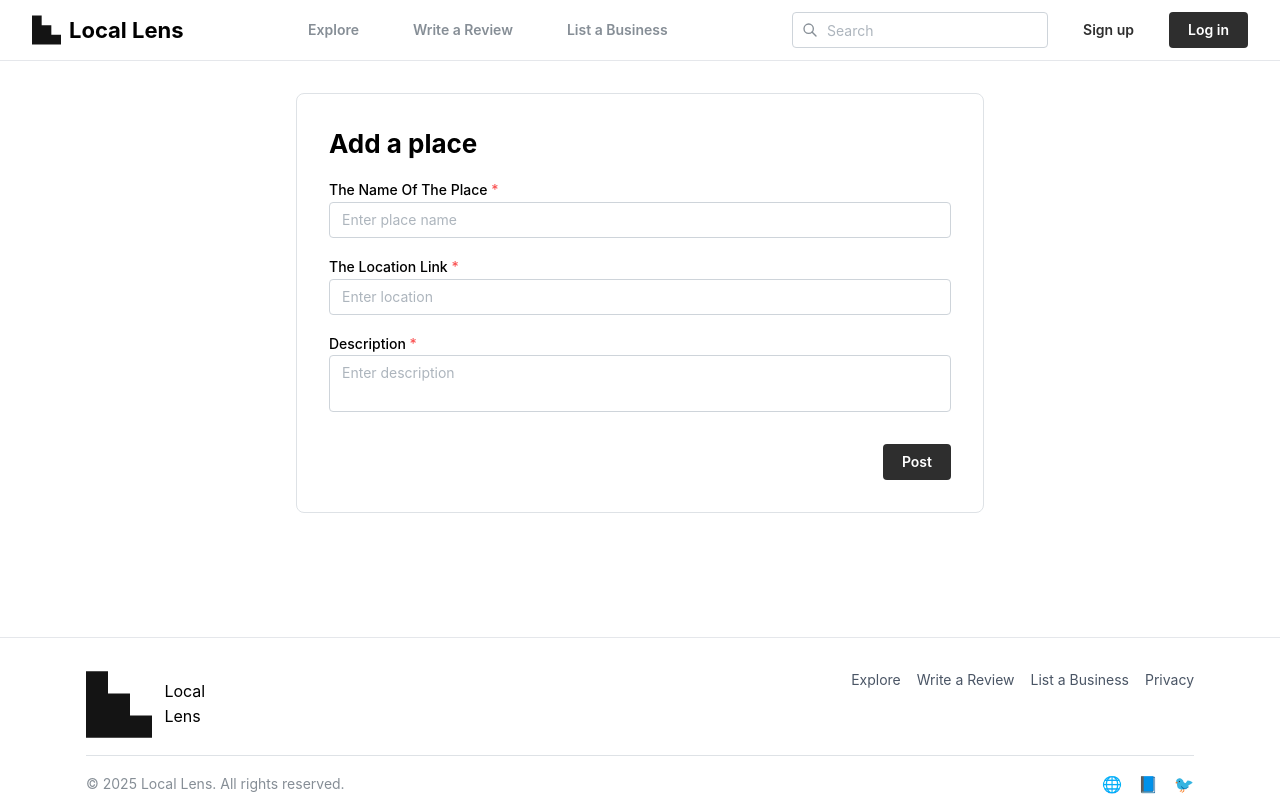
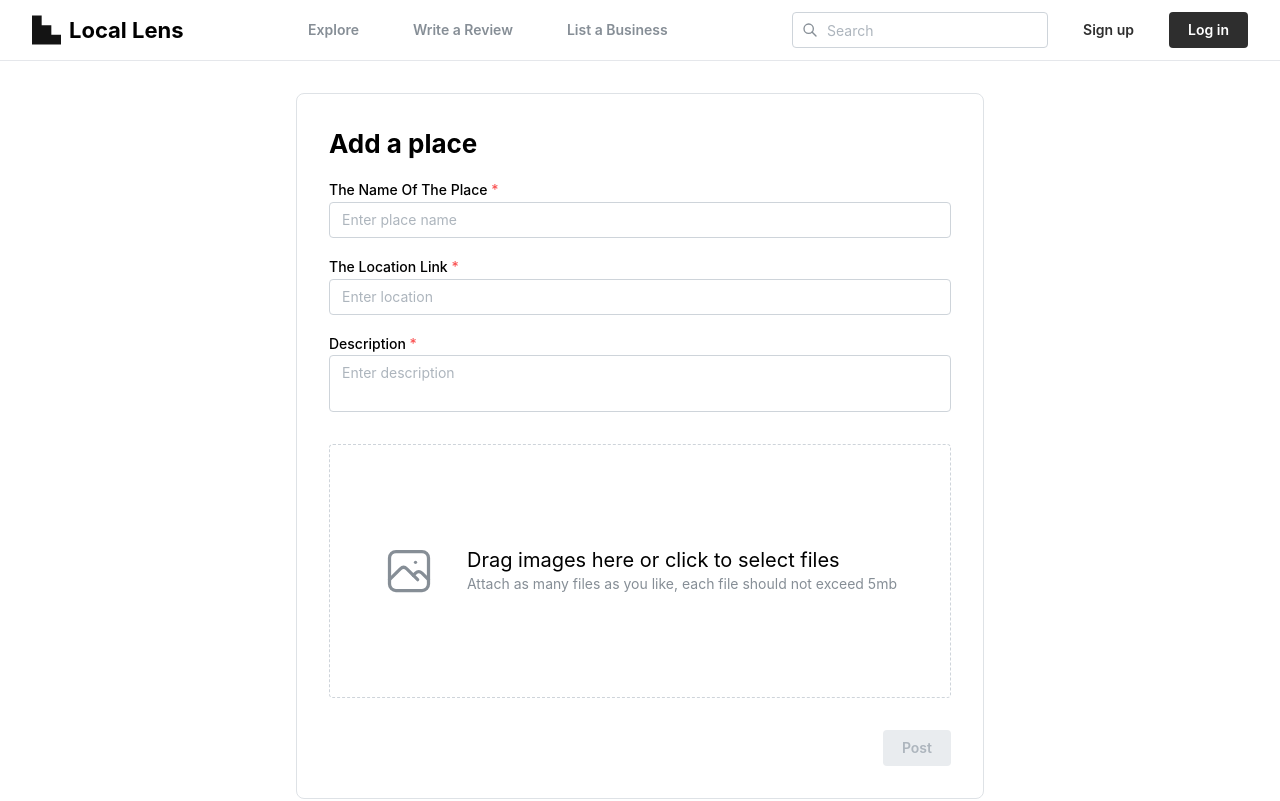
Before and after one commit to yitethio/review_ui, a Next.js app: page /pages/AddPlace in a window 1280 px wide. Shown: the top 801 px of the page. Built offline with nearby package versions, Linux system fonts and the light colour scheme.

Commit message:
worked on the upload image in add place and added drop zone in the add place page

```diff
--- a/package.json
+++ b/package.json
@@ -10,6 +10,7 @@
   },
   "dependencies": {
     "@mantine/core": "^8.1.2",
+    "@mantine/dropzone": "^8.1.2",
     "@mantine/hooks": "^8.1.2",
     "@reduxjs/toolkit": "^2.8.2",
     "@tabler/icons-react": "^3.34.0",
--- a/src/app/layout.tsx
+++ b/src/app/layout.tsx
@@ -3,6 +3,7 @@ import "./globals.css";
 import '@mantine/core/styles.css';
 import { createTheme, MantineProvider } from '@mantine/core';
 import { Providers } from './components/Providers';
+import '@mantine/dropzone/styles.css';
 
 const theme = createTheme({
   /** Put your mantine theme override here */
--- a/src/app/pages/AddPlace/page.tsx
+++ b/src/app/pages/AddPlace/page.tsx
@@ -2,9 +2,11 @@
 import Header from "../../components/header"
 import Footer from "../../components/footer"
 import { useState } from 'react';
-import { useDispatch, useSelector } from 'react-redux';
+import { useDispatch } from 'react-redux';
 import { useRouter } from 'next/navigation';
 import { addInstitution } from '../../../store/institutionSlice';
+import type { AppDispatch } from '../../../store/store';
+import Image from 'next/image';
 import {
   TextInput,
   Button,
@@ -13,26 +15,64 @@ import {
   Paper,
   Group,
   Textarea,
+  Text,
+  SimpleGrid,
+  rem
 } from '@mantine/core';
-import type { RootState } from '../../../store/store';
+import { IconUpload, IconX, IconPhoto } from '@tabler/icons-react';
+import { Dropzone, IMAGE_MIME_TYPE } from "@mantine/dropzone";
 
 export default function AddPlace() {
-  const dispatch = useDispatch();
+  const dispatch = useDispatch<AppDispatch>();
   const router = useRouter();
-  const { token } = useSelector((state: RootState) => state.auth);
+  const [isLoading, setIsLoading] = useState(false);
+  const [previewUrls, setPreviewUrls] = useState<string[]>([]);
 
   const [formData, setFormData] = useState({
     name: '',
     location: '',
     description: '',
   });
+  const [images, setImages] = useState<File[]>([]);
+
+  const handleImageDrop = (files: File[]) => {
+    setImages((prevImages) => [...prevImages, ...files]);
+
+    // Create preview URLs for the new images
+    const newPreviewUrls = files.map(file => URL.createObjectURL(file));
+    setPreviewUrls((prevUrls) => [...prevUrls, ...newPreviewUrls]);
+  };
+
+  const removeImage = (index: number) => {
+    setImages((prevImages) => prevImages.filter((_, i) => i !== index));
+    setPreviewUrls((prevUrls) => {
+      // Revoke the URL to prevent memory leaks
+      URL.revokeObjectURL(prevUrls[index]);
+      return prevUrls.filter((_, i) => i !== index);
+    });
+  };
 
   const handleSubmit = async (e: React.FormEvent) => {
     e.preventDefault();
+    setIsLoading(true);
 
-    const result = await dispatch(addInstitution(formData) as any);
+    try {
+      const formDataToSend = new FormData();
+      formDataToSend.append('name', formData.name);
+      formDataToSend.append('location', formData.location);
+      formDataToSend.append('description', formData.description);
+      images.forEach((image) => {
+        formDataToSend.append('images', image);
+      });
+
+      const result = await dispatch(addInstitution(formDataToSend));
       if (addInstitution.fulfilled.match(result)) {
         router.push('/');
+      }
+    } catch (error) {
+      console.error('Error submitting form:', error);
+    } finally {
+      setIsLoading(false);
     }
   };
 
@@ -71,8 +111,73 @@ export default function AddPlace() {
               minRows={4}
             />
 
+            <Dropzone
+              onDrop={handleImageDrop}
+              onReject={(files) => console.log('rejected files', files)}
+              maxSize={5 * 1024 ** 2}
+              accept={IMAGE_MIME_TYPE}
+              mb="xl"
+            >
+              <Group justify="center" gap="xl" mih={220} style={{ pointerEvents: 'none' }}>
+              {previewUrls.length > 0 && (
+              <SimpleGrid cols={{ base: 1, sm: 2, md: 3 }} spacing="xl" mb="xl">
+                {previewUrls.map((url, index) => (
+                  <div key={url} style={{ position: 'relative' }}>
+                    <Image
+                      src={url}
+                      alt={`Upload preview ${index + 1}`}
+                      width={100}
+                      height={100}
+                      style={{ objectFit: 'cover', borderRadius: '8px' }}
+                    />
+                    <Button
+                      size="xs"
+                      color="red"
+                      style={{
+                        position: 'absolute',
+                        top: rem(8),
+                        right: rem(8),
+                      }}
+                      onClick={() => removeImage(index)}
+                    >
+                      Remove
+                    </Button>
+                  </div>
+                ))}
+              </SimpleGrid>
+            )}
+                <Dropzone.Accept>
+                  <IconUpload size={52} color="var(--mantine-color-blue-6)" stroke={1.5} />
+                </Dropzone.Accept>
+                <Dropzone.Reject>
+                  <IconX size={52} color="var(--mantine-color-red-6)" stroke={1.5} />
+                </Dropzone.Reject>
+                <Dropzone.Idle>
+                  <IconPhoto size={52} color="var(--mantine-color-dimmed)" stroke={1.5} />
+                </Dropzone.Idle>
+
+                <div>
+                  <Text size="xl" inline>
+                    Drag images here or click to select files
+                  </Text>
+                  <Text size="sm" c="dimmed" inline mt={7}>
+                    Attach as many files as you like, each file should not exceed 5mb
+                  </Text>
+                </div>
+              </Group>
+            </Dropzone>
+
+
+
             <Group justify="flex-end">
-            <Button type="submit" color="dark">Post</Button>
+              <Button
+                type="submit"
+                color="dark"
+                loading={isLoading}
+                disabled={images.length === 0}
+              >
+                {isLoading ? 'Posting...' : 'Post'}
+              </Button>
             </Group>
           </form>
         </Paper>
--- a/src/store/institutionSlice.ts
+++ b/src/store/institutionSlice.ts
@@ -26,16 +26,15 @@ const initialState: InstitutionState = {
 
 export const addInstitution = createAsyncThunk(
   'institutions/add',
-  async (institutionData: Omit<Institution, 'id' | 'addedBy' | '_id' | '__v'>, { rejectWithValue, getState }) => {
+  async (institutionData: FormData, { rejectWithValue, getState }) => {
     try {
       const state = getState() as { auth: { token: string } };
       const response = await fetch('https://review-backend-aqeh.onrender.com/institutions', {
         method: 'POST',
         headers: {
-          'Content-Type': 'application/json',
           Authorization: `Bearer ${state.auth.token}`,
         },
-        body: JSON.stringify(institutionData),
+        body: institutionData,
       });
 
       const data = await response.json();
@@ -45,8 +44,8 @@ export const addInstitution = createAsyncThunk(
       }
 
       return data;
-    } catch (error) {
-      return rejectWithValue('Network error occurred');
+    } catch (err) {
+      return rejectWithValue(`Network error occurred ${err}`);
     }
   }
 );
```
Also changed, not shown: 1 other file (tests, documents, lock files or other folders). Lines whose indentation alone changed are shown as unchanged.
